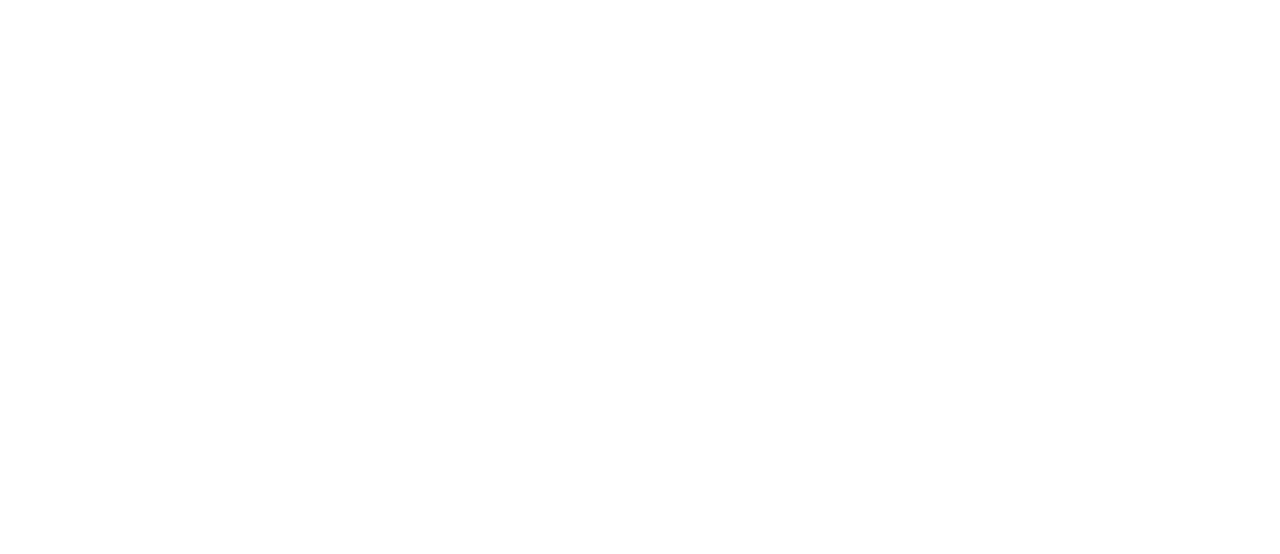
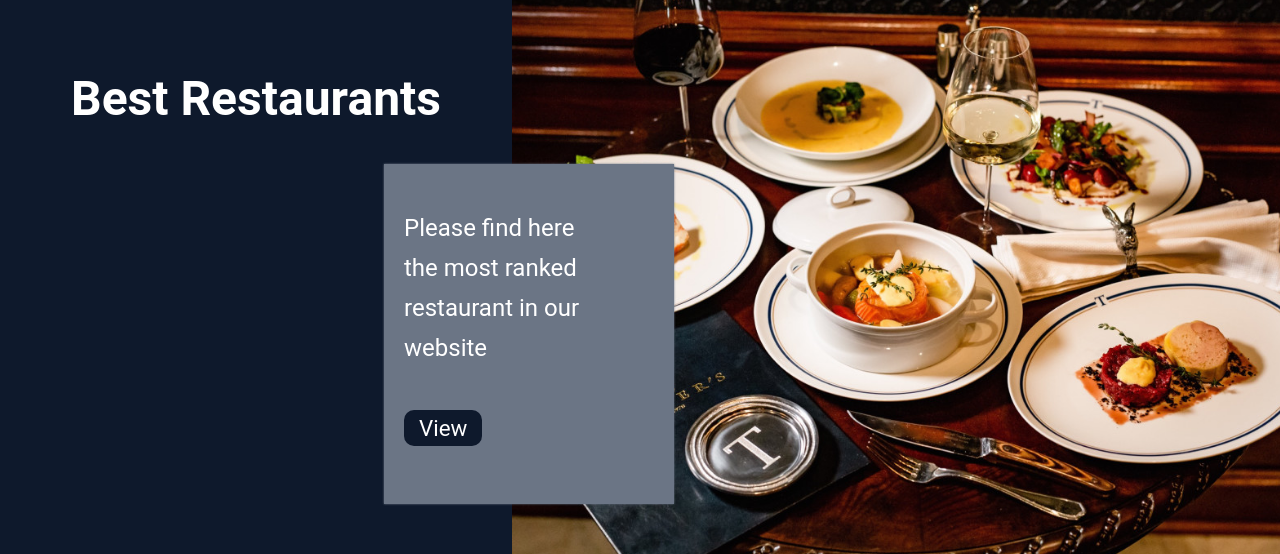
Before and after one commit to hrmandria/AngularTS-Django--TheAdvisor, an Angular app: page / in a window 1280 px wide. Shown: the part 1316-1870 px from the top of the page. Before the commit the page ends 1300 px from the top, so only its background shows below. Built offline with nearby package versions, Linux system fonts and the light colour scheme.

Commit message:
finished section-best-restaurant

```diff
--- a/src/app/home-view/home-view.component.html
+++ b/src/app/home-view/home-view.component.html
@@ -40,4 +40,19 @@
             <h1>Where to travel?</h1>
         </div>
     </div>
+    <div id="section-best-restaurant">
+        <div id="section-best-restaurant-left">
+            <br><br><br>
+            <h1>Best Restaurants</h1>
+        </div>
+        <div id="section-best-restaurant-right"></div>
+        <div id="section-best-restaurant-free-box">
+            <p>
+                Please find here the most ranked
+                restaurant in our website
+            </p>
+            <br>
+            <button>View</button>
+        </div>
+    </div>
 </div>
--- a/src/app/home-view/home-view.component.scss
+++ b/src/app/home-view/home-view.component.scss
@@ -1,3 +1,5 @@
+$primaryColor: #0E192C;
+
 #home-view-wrapper{
     width: 100%;
     height: 100%;
@@ -41,7 +43,7 @@
                 font-family: "Microsoft JhengHei UI", "Roboto", Arial, Helvetica, sans-serif;
                 font-size: 4em;
                 align-self: center;
-                color: #0E192C;
+                color: $primaryColor
             }
             #search-box-container{
                 width: fit-content;
@@ -127,6 +129,65 @@
                 font-size: 3em;
             }
         }
+
+    }
+    #section-best-restaurant{
+        width: 100%;
+        height: 600px;
+        overflow: hidden;
+        background: white;
+        position: relative;
+        display: flex;
+        flex-direction: row;
+        #section-best-restaurant-left{
+            width: 40%;
+            height: 100%;
+            background: $primaryColor;
+            display: flex;
+            flex-direction: column;
+            h1{
+                color: white;
+                font-family: "Microsoft JhengHei UI", "Roboto", Helvetica, Arial, sans-serif;
+                align-self: center;
+                justify-self: center;
+                font-size: 3em;
+            }
+        }
+        #section-best-restaurant-right{
+            width: 60%;
+            height: 100%;
+            background: url('../../assets/img/food.png');
+            background-size: cover;
+        }
+        #section-best-restaurant-free-box{
+            position: absolute;
+            height: 300px;
+            width: 250px;
+            background: #6B7585;
+            top: 30%;
+            left: 30%;
+            box-shadow: 0px 0px 2px 0px #6B7585;
+            padding : 20px 20px;
+
+            p{
+                color: white;
+                font-family: "Roboto", Helvetica, Arial, sans-serif;
+                font-size: 1.5em;
+                width: 80%;
+                line-height: 40px;
+            }
+            button{
+                outline: none;
+                border: none;
+                background: $primaryColor;
+                color: white;
+                font-family: "Roboto", Helvetica;
+                font-size: 1.4em;
+                padding: 5px 15px;
+                border-radius: 10px;
+                cursor: pointer;
+            }
+        }
     }
 }
 
```
